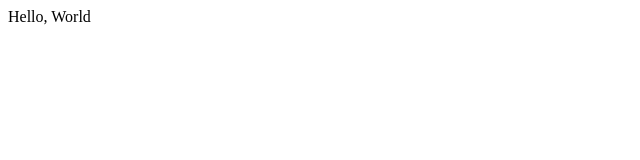
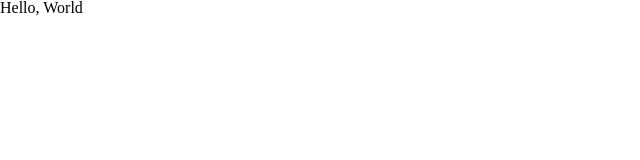
Before and after one commit to cjy0019/cherry-front, a React app: page / in a window 1280 px wide. Shown: the top 160 px of the page, without its empty margins (0-640 px from the left). Built offline with nearby package versions, Linux system fonts and the light colour scheme.

Commit message:
config : styled-reset 설치

```diff
--- a/package.json
+++ b/package.json
@@ -44,6 +44,7 @@
     "react": "^17.0.2",
     "react-dom": "^17.0.2",
     "react-query": "^3.34.16",
-    "react-router-dom": "^6.2.2"
+    "react-router-dom": "^6.2.2",
+    "styled-reset": "^4.3.4"
   }
 }
--- a/src/App.jsx
+++ b/src/App.jsx
@@ -1,7 +1,13 @@
 import React from 'react';
+import GlobalStyle from './style/GlobalStyle';
 
 const App = () => {
-  return <div>Hello, World</div>;
+  return (
+    <>
+      <GlobalStyle />
+      <div>Hello, World</div>
+    </>
+  );
 };
 
 export default App;
--- /dev/null
+++ b/src/style/GlobalStyle.js
@@ -0,0 +1,15 @@
+import { createGlobalStyle, css } from 'styled-components';
+import reset from 'styled-reset';
+
+const globalStyle = css`
+  ${reset}
+  * {
+    box-sizing: border-box;
+  }
+`;
+
+const GlobalStyle = createGlobalStyle`
+  ${globalStyle}
+`;
+
+export default GlobalStyle;
```
Also changed, not shown: 1 other file (tests, documents, lock files or other folders).
